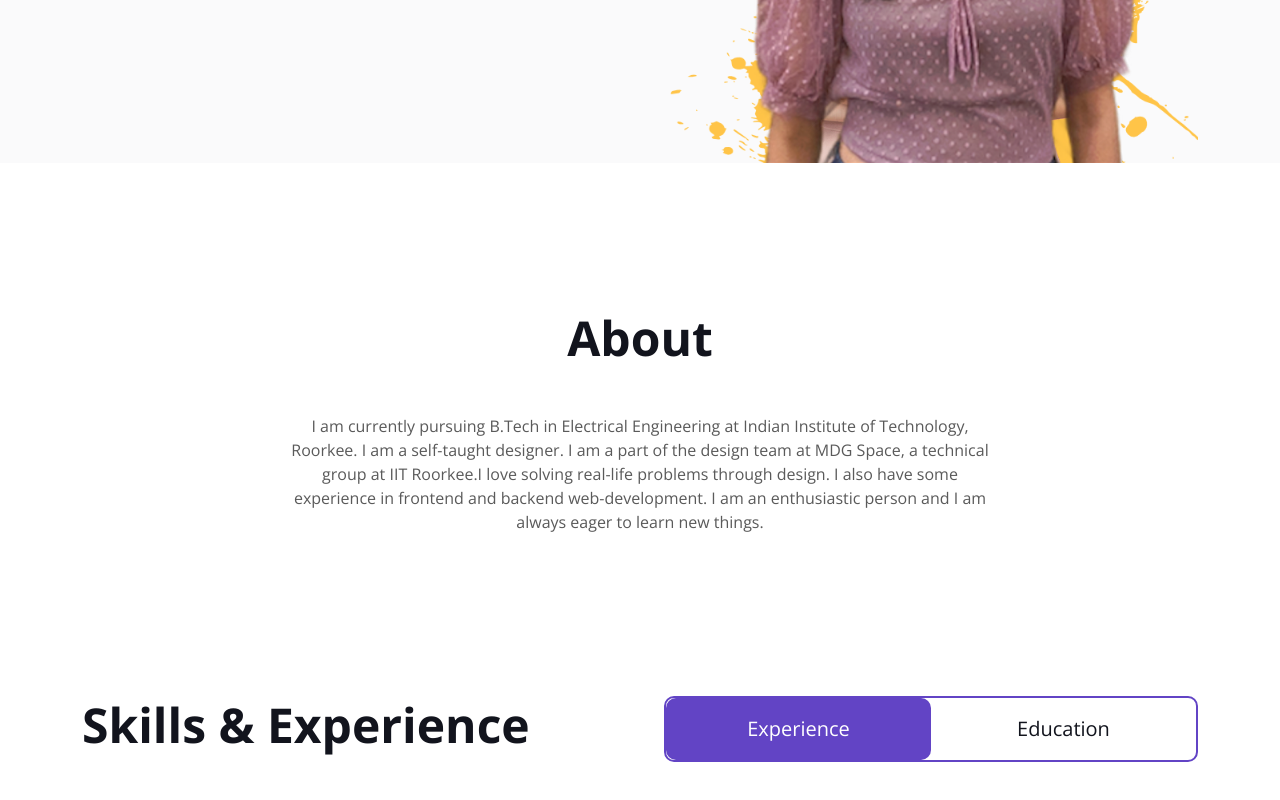
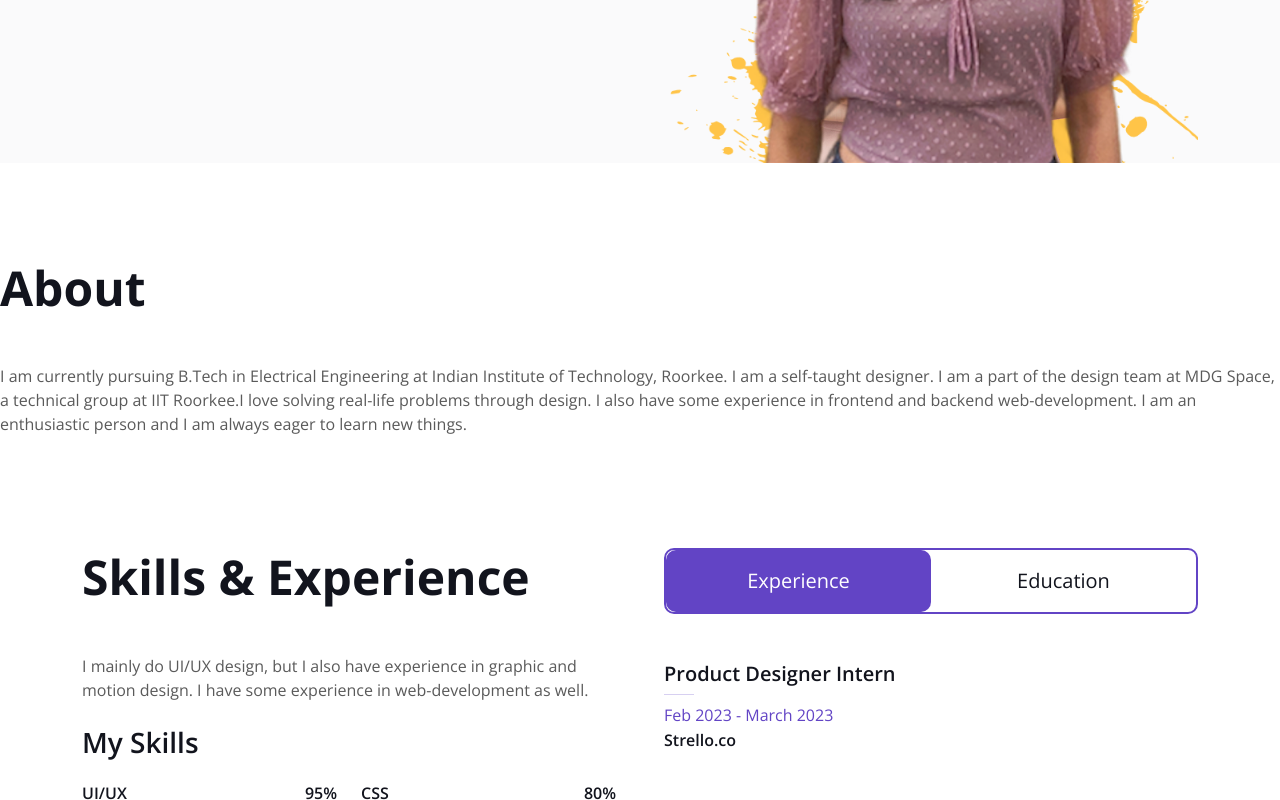
Before and after one commit to nishtha1425/portfolio, a plain HTML site: page index.html in a window 1280 px wide. Shown: the part 527-1327 px from the top of the page. Drawn offline with nearby package versions, Linux system fonts and the light colour scheme.

Commit message:
Update style.css

```diff
--- a/css/style.css
+++ b/css/style.css
@@ -429,7 +429,7 @@
     background: var(--primary);
 }
 
-.aboutContent {
+#aboutContent {
     padding-left: 280px;
     padding-right: 280px;
     padding-top: 50px;
```
